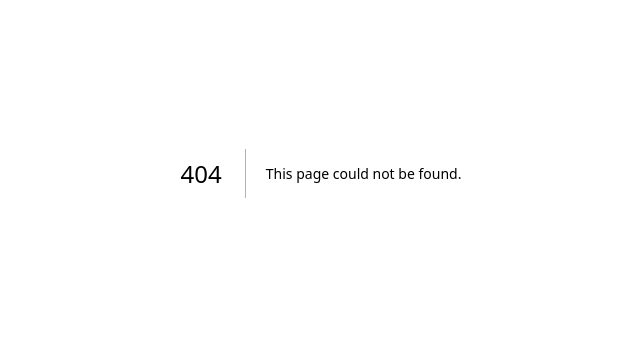
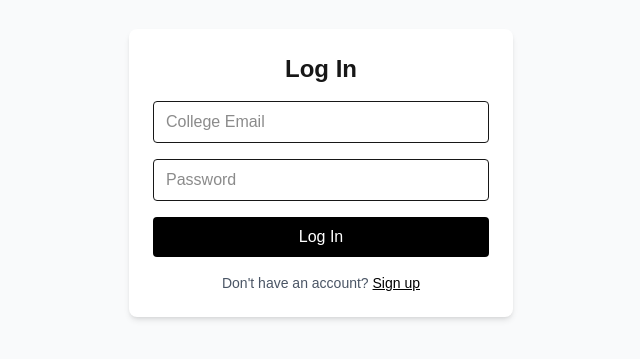
Before and after one commit to poojachoudhary-14/HostelThrift, a Next.js app: page /login in a window 1280 px wide. Before the commit this address had no page. Shown: the part 227-586 px from the top of the page, without its empty margins (319-959 px from the left). Built offline with nearby package versions, Linux system fonts and the light colour scheme; no server answers.

Commit message:
Add login page with Firebase auth

```diff
--- /dev/null
+++ b/src/app/(auth)/login/page.tsx
@@ -0,0 +1,83 @@
+"use client";
+
+import { useState } from "react";
+import { useRouter } from "next/navigation";
+import { signInWithEmailAndPassword } from "firebase/auth";
+import { auth } from "@/lib/firebase";
+import Link from "next/link";
+
+export default function LoginPage() {
+  const router = useRouter();
+  const [email, setEmail] = useState("");
+  const [password, setPassword] = useState("");
+  const [error, setError] = useState("");
+  const [loading, setLoading] = useState(false);
+
+  const handleLogin = async (e: React.FormEvent) => {
+    e.preventDefault();
+    setError("");
+    setLoading(true);
+
+    try {
+      await signInWithEmailAndPassword(auth, email, password);
+      router.push("/");
+    } catch (err: any) {
+      // Friendlier error messages instead of raw Firebase error codes
+      if (err.code === "auth/invalid-credential" || err.code === "auth/wrong-password" || err.code === "auth/user-not-found") {
+        setError("Incorrect email or password.");
+      } else {
+        setError(err.message || "Something went wrong. Please try again.");
+      }
+    } finally {
+      setLoading(false);
+    }
+  };
+
+  return (
+    <div className="min-h-screen flex items-center justify-center bg-gray-50 px-4">
+      <form
+        onSubmit={handleLogin}
+        className="bg-white p-6 rounded-lg shadow-md w-full max-w-sm space-y-4"
+      >
+        <h1 className="text-2xl font-bold text-center">Log In</h1>
+
+        {error && (
+          <p className="text-red-600 text-sm text-center">{error}</p>
+        )}
+
+        <input
+          type="email"
+          placeholder="College Email"
+          value={email}
+          onChange={(e) => setEmail(e.target.value)}
+          required
+          className="w-full border rounded px-3 py-2"
+        />
+
+        <input
+          type="password"
+          placeholder="Password"
+          value={password}
+          onChange={(e) => setPassword(e.target.value)}
+          required
+          className="w-full border rounded px-3 py-2"
+        />
+
+        <button
+          type="submit"
+          disabled={loading}
+          className="w-full bg-black text-white rounded px-3 py-2 disabled:opacity-50"
+        >
+          {loading ? "Logging in..." : "Log In"}
+        </button>
+
+        <p className="text-sm text-center text-gray-600">
+          Don&apos;t have an account?{" "}
+          <Link href="/signup" className="text-black font-medium underline">
+            Sign up
+          </Link>
+        </p>
+      </form>
+    </div>
+  );
+}
```
